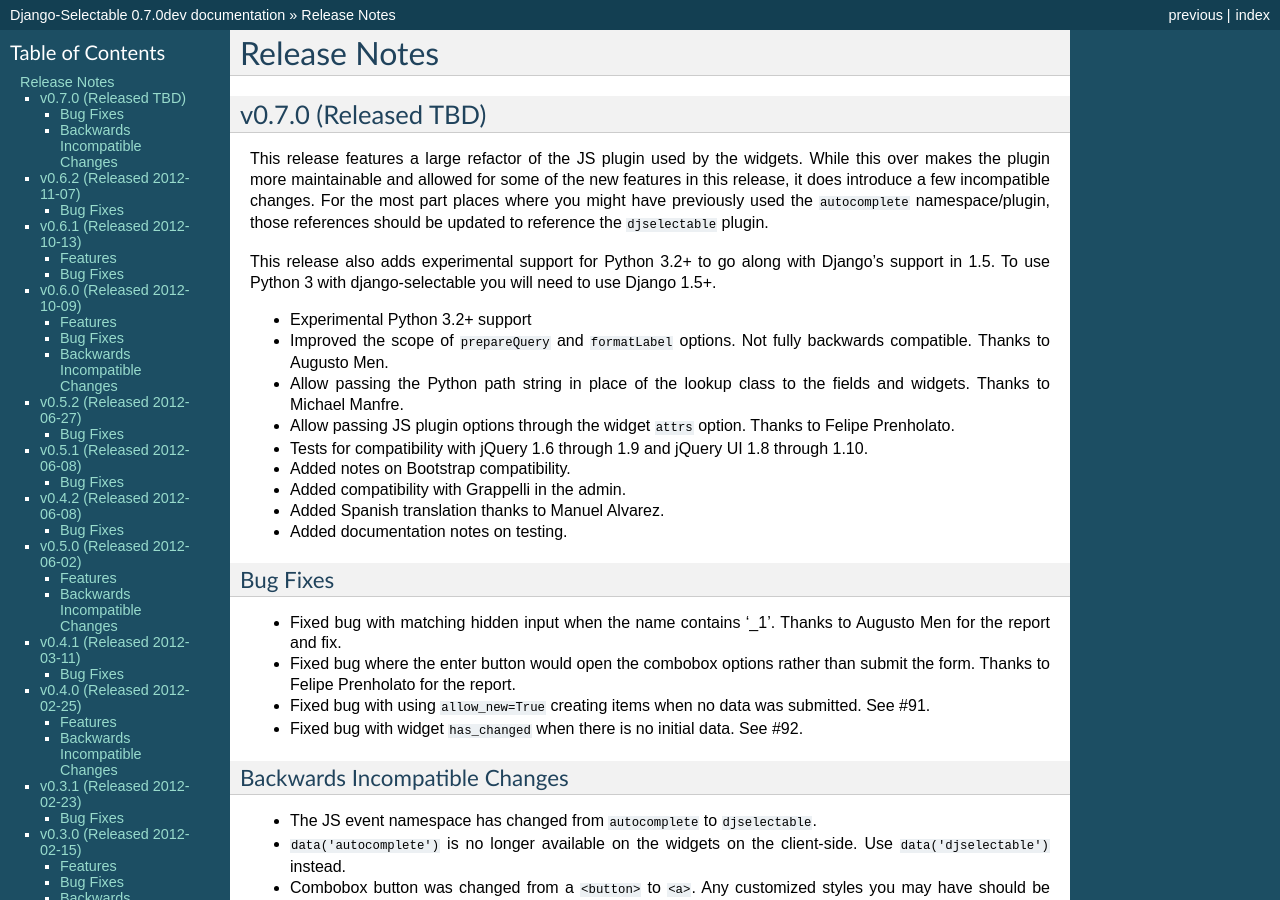
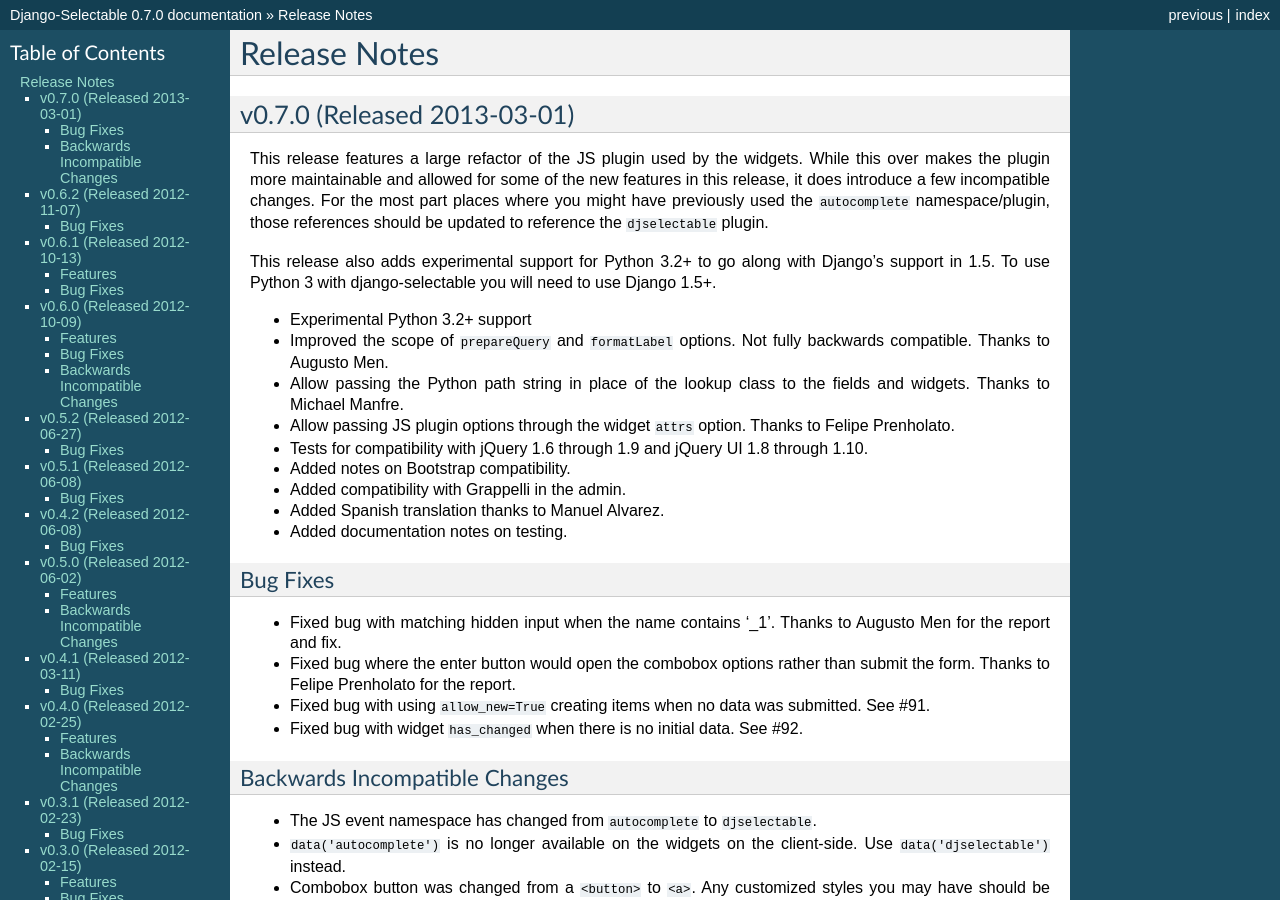
Before and after one commit to mlavin/django-selectable, a Sphinx documentation site: the page built from docs/releases.rst, in a window 1280 px wide and 900 px high. Built offline with Sphinx 7.4.7, drawn with Linux system fonts in a browser that asks for light colours; some of the changed text lies outside the part shown.

Commit message:
Version bump and setting release date.
--HG--
branch : stable

```diff
--- a/docs/conf.py
+++ b/docs/conf.py
@@ -50,7 +50,7 @@
 # The short X.Y version.
 version = '0.7'
 # The full version, including alpha/beta/rc tags.
-release = '0.7.0dev'
+release = '0.7.0'
 
 # The language for content autogenerated by Sphinx. Refer to documentation
 # for a list of supported languages.
--- a/docs/releases.rst
+++ b/docs/releases.rst
@@ -1,7 +1,7 @@
 Release Notes
 ==================
 
-v0.7.0 (Released TBD)
+v0.7.0 (Released 2013-03-01)
 --------------------------------------
 
 This release features a large refactor of the JS plugin used by the widgets. While this
--- a/selectable/__init__.py
+++ b/selectable/__init__.py
@@ -1,4 +1,4 @@
 "Auto-complete selection widgets using Django and jQuery UI."
 
 
-__version__ = '0.7.0dev'
+__version__ = '0.7.0'
```
